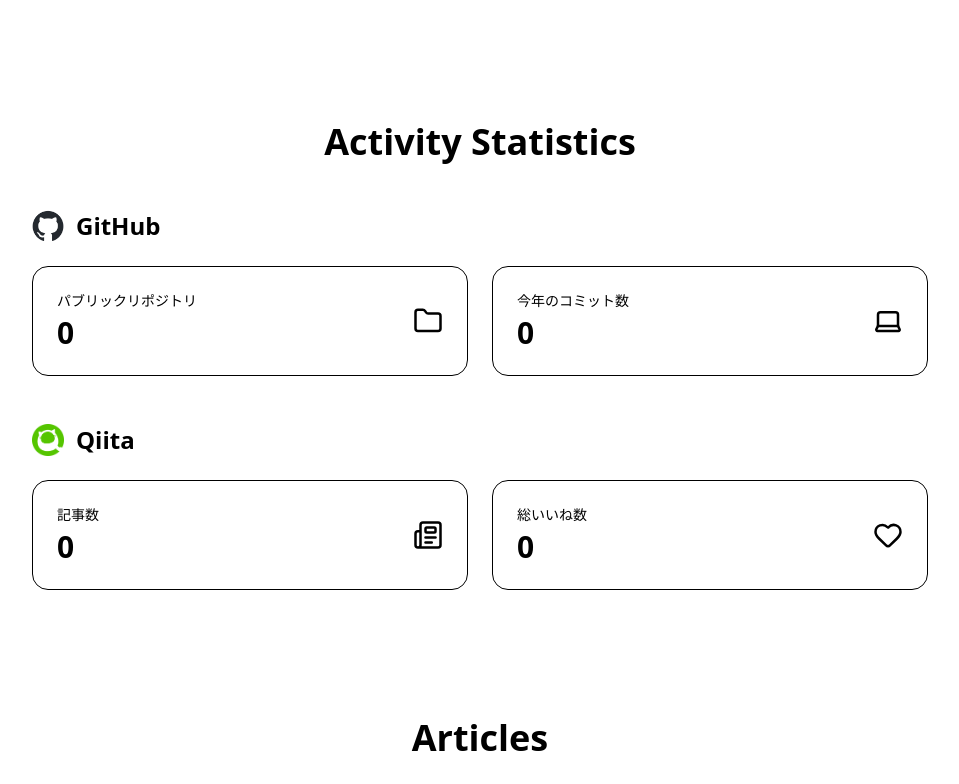
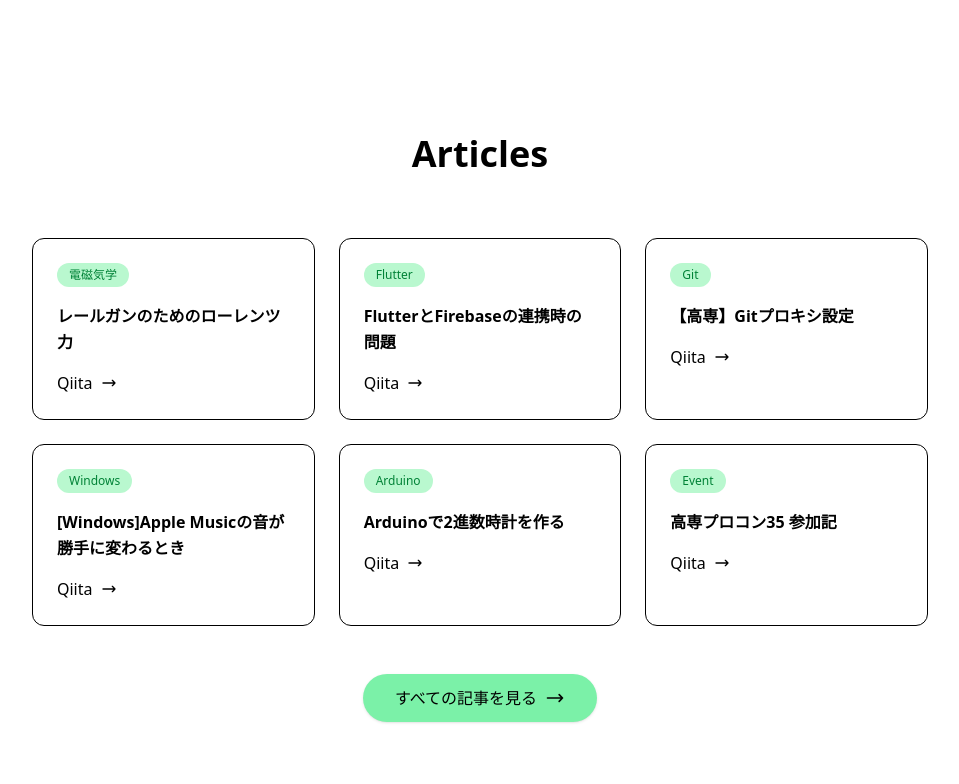
Before and after one commit to KabutoEbi/KabutoWebi, a React (Vite) app: page / in a window 1280 px wide. Shown: the part 736-1520 px from the top of the page, without its empty margins (160-1119 px from the left). Built offline with nearby package versions, Linux system fonts and the light colour scheme; no server answers.

Commit message:
update ui

```diff
--- a/src/components/Articles.jsx
+++ b/src/components/Articles.jsx
@@ -37,7 +37,7 @@ const Articles = () => {
     const getCategoryColor = () => "bg-green-200 text-green-700";
 
     return (
-        <section className="py-16 bg-white">
+        <section className="py-2 bg-white">
             <div className="container mx-auto px-4">
                 <div className="text-center mb-12">
                     <div className="flex items-center justify-center mb-6">
--- a/src/components/Footer.jsx
+++ b/src/components/Footer.jsx
@@ -7,7 +7,9 @@ const Footer = () => {
     ];
 
     return (
-        <footer className="bg-green-500 mt-16">
+        <>
+            <div className="w-full h-1 bg-green-600" />
+            <footer className="bg-green-500">
                 <div className="container mx-auto px-4 py-8">
                     <div className="flex flex-wrap justify-center items-center gap-6 mb-6">
                         {socialLinks.map((link, index) => (
@@ -36,6 +38,7 @@ const Footer = () => {
                     </div>
                 </div>
             </footer>
+        </>
     );
 };
 
--- a/src/components/Header.jsx
+++ b/src/components/Header.jsx
@@ -13,6 +13,7 @@ const Header = () => {
     }, []);
 
     return (
+        <>
             <header className="bg-green-500 p-4">
                 <div className="container mx-auto flex items-center justify-between px-3">
                     <div className="flex items-center">
@@ -72,6 +73,8 @@ const Header = () => {
                     </nav>
                 </div>
             </header>
+            <div className="w-full h-1 bg-green-600" />
+        </>
     );
 };
 
--- a/src/components/Notifications.jsx
+++ b/src/components/Notifications.jsx
@@ -39,7 +39,7 @@ const Notifications = () => {
     };
 
     return (
-        <section className="py-16 bg-white">
+        <section className="py-24 bg-white">
             <div className="container mx-auto px-4">
                 <div className="text-center mb-12">
                     <div className="flex items-center justify-center mb-6">
--- a/src/components/Stats.jsx
+++ /dev/null
@@ -1,158 +0,0 @@
-import React, { useState, useEffect } from "react";
-import { Folder, Laptop, Newspaper, Heart } from "lucide-react";
-
-const Stats = () => {
-    const [githubStats, setGithubStats] = useState({
-        publicRepos: 0,
-        totalCommits: 0,
-        loading: true
-    });
-
-    const [qiitaStats, setQiitaStats] = useState({
-        itemsCount: 0,
-        likesCount: 0,
-        loading: true
-    });
-
-    const fetchGitHubStats = async () => {
-        try {
-            const userResponse = await fetch('https://api.github.com/users/KabutoEbi');
-            const userData = await userResponse.json();
-
-            const reposResponse = await fetch('https://api.github.com/users/KabutoEbi/repos');
-            const reposData = await reposResponse.json();
-
-            let totalCommits = 0;
-            const currentYear = new Date().getFullYear();
-
-            for (const repo of reposData.slice(0, 10)) {
-                try {
-                    const commitsResponse = await fetch(
-                        `https://api.github.com/repos/${repo.full_name}/commits?since=${currentYear}-01-01T00:00:00Z&per_page=100`
-                    );
-                    const commitsData = await commitsResponse.json();
-                    if (Array.isArray(commitsData)) {
-                        totalCommits += commitsData.length;
-                    }
-                } catch (error) {
-                    console.log(`${repo.name}のcommit取得エラー:`, error);
-                }
-            }
-
-            setGithubStats({
-                publicRepos: userData.public_repos || 0,
-                totalCommits: totalCommits,
-                loading: false
-            });
-        } catch (error) {
-            console.error('GitHub API エラー:', error);
-            setGithubStats(prev => ({ ...prev, loading: false }));
-        }
-    };
-
-    const fetchQiitaStats = async () => {
-        try {
-            const userResponse = await fetch('https://qiita.com/api/v2/users/KabutoEbi');
-            const userData = await userResponse.json();
-
-            const itemsResponse = await fetch('https://qiita.com/api/v2/users/KabutoEbi/items');
-            const itemsData = await itemsResponse.json();
-
-            const totalLikes = itemsData.reduce((sum, item) => sum + item.likes_count, 0);
-
-            setQiitaStats({
-                itemsCount: userData.items_count || 0,
-                likesCount: totalLikes,
-                loading: false
-            });
-        } catch (error) {
-            console.error('Qiita API エラー:', error);
-            setQiitaStats(prev => ({ ...prev, loading: false }));
-        }
-    };
-
-    useEffect(() => {
-        fetchGitHubStats();
-        fetchQiitaStats();
-    }, []);
-
-    const StatCard = ({ title, value, icon, color, loading }) => (
-        <div className={`bg-white rounded-2xl p-6 border border-black`}>
-            <div className="flex items-center justify-between">
-                <div>
-                    <p className="text-black text-sm font-medium mb-1">{title}</p>
-                    <p className="text-3xl font-bold text-black">
-                        {loading ? (
-                            <span className="animate-pulse bg-gray-200 rounded w-16 h-8 block"></span>
-                        ) : (
-                            value.toLocaleString()
-                        )}
-                    </p>
-                </div>
-                <div className="flex items-center justify-center text-2xl">
-                    {icon}
-                </div>
-            </div>
-        </div>
-    );
-
-    return (
-        <section className="mb-16 px-4">
-            <div className="container mx-auto max-w-4xl">
-                <div className="text-center mb-12">
-                    <h2 className="text-3xl md:text-4xl font-bold text-black mb-4">
-                        Activity Statistics
-                    </h2>
-                </div>
-
-                <div className="mb-12">
-                    <h3 className="text-2xl font-bold text-black mb-6 flex items-center">
-                        <img src="/github-mark.png" alt="GitHub" className="w-8 h-8 mr-3" />
-                        GitHub
-                    </h3>
-                    <div className="grid grid-cols-1 md:grid-cols-2 gap-6">
-                        <StatCard
-                            title="パブリックリポジトリ"
-                            value={githubStats.publicRepos}
-                            icon={<Folder size={30} />}
-                            color="text-blue-600"
-                            loading={githubStats.loading}
-                        />
-                        <StatCard
-                            title="今年のコミット数"
-                            value={githubStats.totalCommits}
-                            icon={<Laptop size={30} />}
-                            color="text-green-600"
-                            loading={githubStats.loading}
-                        />
-                    </div>
-                </div>
-
-                <div>
-                    <h3 className="text-2xl font-bold text-black mb-6 flex items-center">
-                        <img src="/qiita-icon.png" alt="Qiita" className="w-8 h-8 mr-3" />
-                        Qiita
-                    </h3>
-                    <div className="grid grid-cols-1 md:grid-cols-2 gap-6">
-                        <StatCard
-                            title="記事数"
-                            value={qiitaStats.itemsCount}
-                            icon={<Newspaper size={30} />}
-                            color="text-green-600"
-                            loading={qiitaStats.loading}
-                        />
-                        <StatCard
-                            title="総いいね数"
-                            value={qiitaStats.likesCount}
-                            icon={<Heart size={30} />}
-                            color="text-red-600"
-                            loading={qiitaStats.loading}
-                        />
-                    </div>
-                </div>
-            </div>
-        </section>
-    );
-};
-
-export default Stats;
--- a/src/pages/About.jsx
+++ b/src/pages/About.jsx
@@ -17,16 +17,16 @@ const About = () => {
                         <img
                             src="/icon.jpg"
                             alt="KabutoEbi Icon"
-                            className="w-40 h-40 md:w-48 md:h-48 rounded-full shadow-2xl border-4 border-white mx-auto transform hover:scale-105 transition-transform duration-300"
+                            className="w-40 h-40 md:w-48 md:h-48 rounded-full border-4 border-white mx-auto transform hover:scale-105 transition-transform duration-300"
                         />
                     </div>
                     <h1 className="text-4xl md:text-5xl font-bold text-gray-800 mb-4">
                         KabutoEbi
                     </h1>
                     <div className="flex flex-wrap justify-center gap-4 text-black">
-                        <span className="bg-green-200 px-4 py-2 rounded-full shadow-md flex items-center gap-2"><Laptop size={18} />プログラミング</span>
-                        <span className="bg-green-200 px-4 py-2 rounded-full shadow-md flex items-center gap-2"><Bike size={18} />ロードバイク</span>
-                        <span className="bg-green-200 px-4 py-2 rounded-full shadow-md flex items-center gap-2"><Backpack size={18} />1人旅</span>
+                        <span className="bg-green-200 px-4 py-2 rounded-full flex items-center gap-2"><Laptop size={18} />プログラミング</span>
+                        <span className="bg-green-200 px-4 py-2 rounded-full flex items-center gap-2"><Bike size={18} />ロードバイク</span>
+                        <span className="bg-green-200 px-4 py-2 rounded-full flex items-center gap-2"><Backpack size={18} />1人旅</span>
                     </div>
                 </div>
 
--- a/src/pages/Home.jsx
+++ b/src/pages/Home.jsx
@@ -1,7 +1,6 @@
 import Header from "../components/Header";
 import Articles from "../components/Articles";
 import Notifications from "../components/Notifications";
-import Stats from "../components/Stats";
 import Footer from "../components/Footer";
 import { Wrench, UserRound } from "lucide-react";
 
@@ -68,7 +67,6 @@ const Home = () => {
                 </div>
             </div>
 
-            <Stats />
             <Articles />
             <Notifications />
             <Footer />
```
Lines whose indentation alone changed are shown as unchanged.
